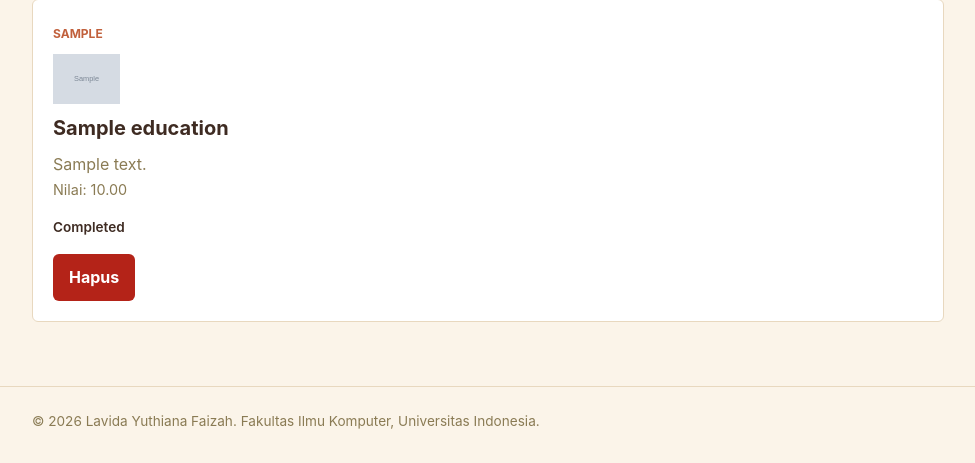
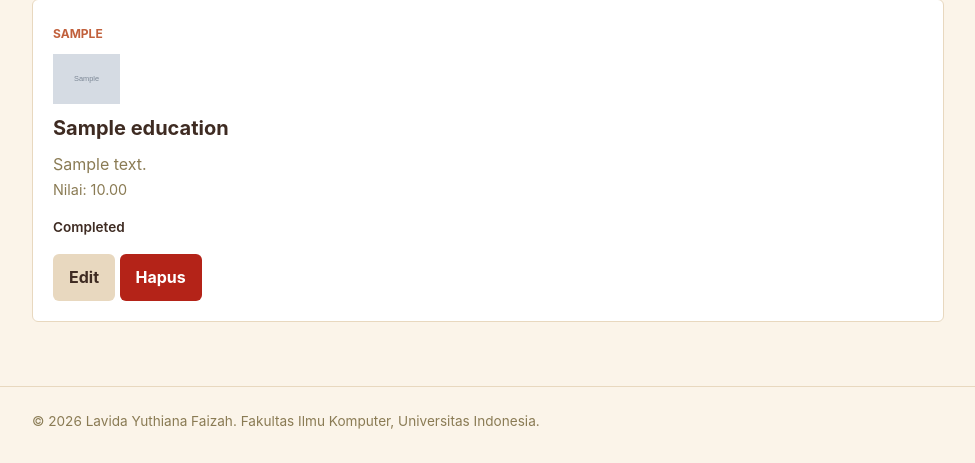
Before and after one commit to lavidayuthiana/myportofolio, a Django app: page /education/ in a window 1280 px wide. Shown: the part 337-800 px from the top of the page, without its empty margins (152-1127 px from the left). Run offline with Django 4.2, Linux system fonts and the light colour scheme; tables that the repository leaves empty hold one stand-in row (values such as "Sample post"); grey boxes marked "Sample" are stand-in pictures.

Commit message:
feat: add edit button di education card

```diff
--- a/templates/components/education_delete_modal.html
+++ b/templates/components/education_delete_modal.html
@@ -1,4 +1,7 @@
 <p class="item-actions">
+    <a href="{% url 'main:edit_education' education.id %}"
+        class="button button-secondary"
+        aria-label="Edit {{ education.institution_name }}">Edit</a>
     <button type="button"
             class="button button-danger"
             popovertarget="delete-education-{{ education.id }}"
```
